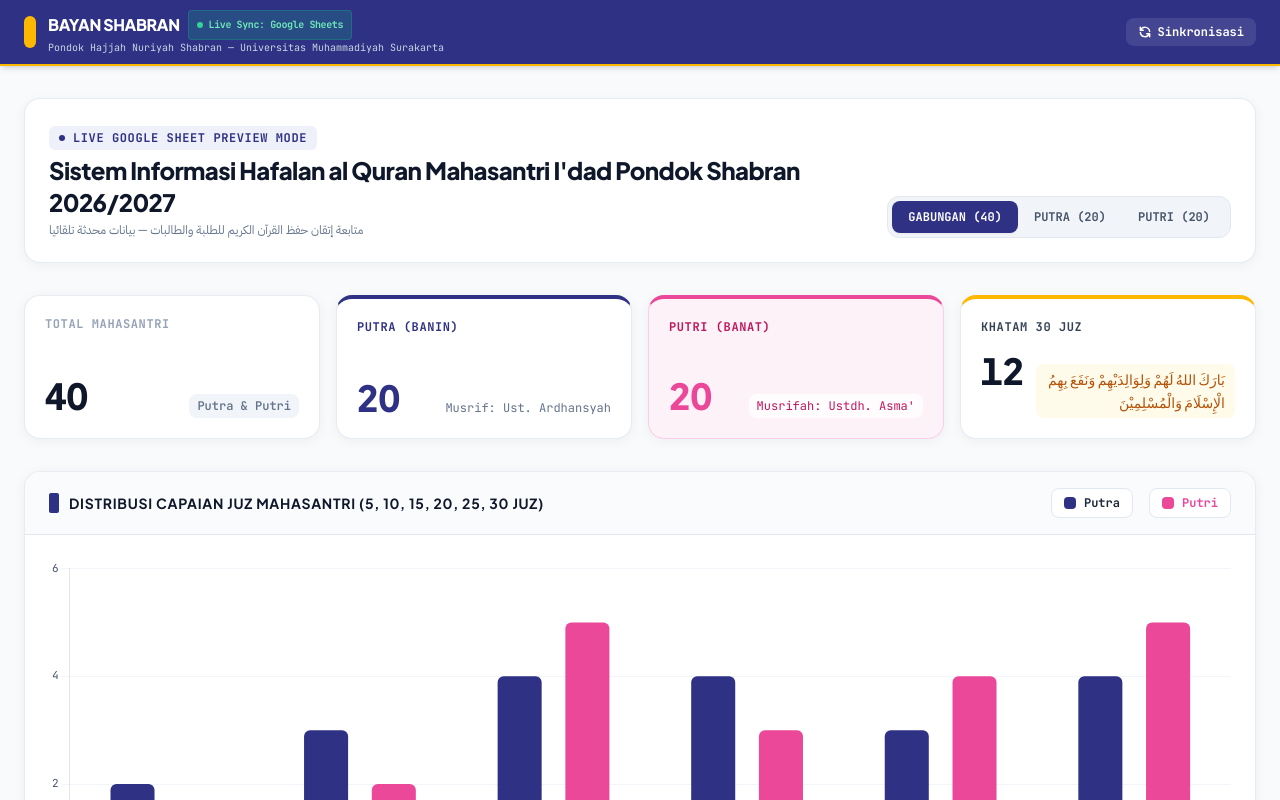
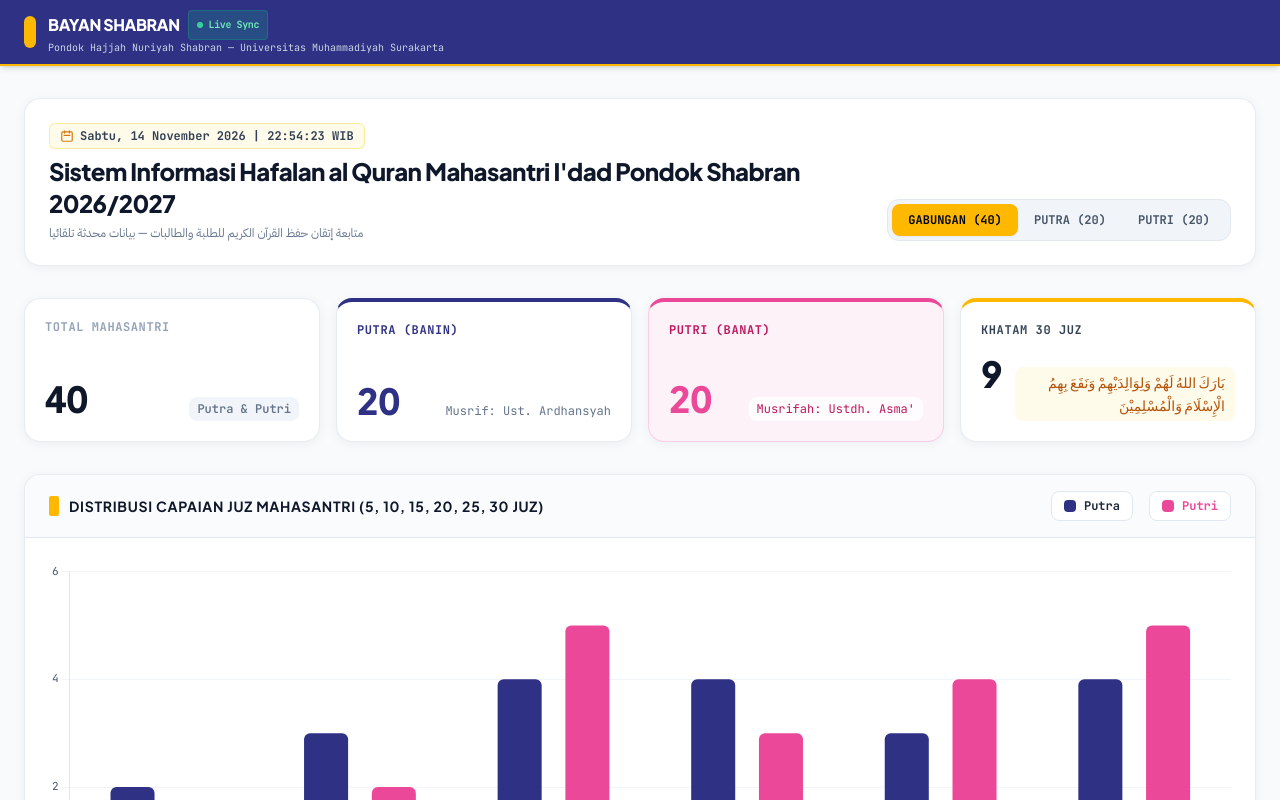
Before and after one commit to baiqlah/bayan-shabran, a plain HTML site: page index.html in a window 1280 px wide. Shown: the top 800 px of the page. Drawn offline with nearby package versions, Linux system fonts and the light colour scheme.

Commit message:
index.html

```diff
--- a/index.html
+++ b/index.html
@@ -82,19 +82,13 @@
                         <span>BAYAN SHABRAN</span>
                         <span class="px-2 py-0.5 bg-emerald-500/20 text-emerald-300 font-mono text-[10px] rounded border border-emerald-500/30 flex items-center gap-1.5">
                             <span class="w-1.5 h-1.5 rounded-full bg-emerald-400 animate-ping"></span>
-                            Live Sync: Google Sheets
+                            Live Sync
                         </span>
                     </div>
                     <div class="text-[10px] font-mono text-slate-300 hidden sm:block">Pondok Hajjah Nuriyah Shabran — Universitas Muhammadiyah Surakarta</div>
                 </div>
             </div>
 
-            <div class="flex items-center gap-2">
-                <button onclick="window.location.reload()" class="px-3 py-1.5 bg-white/10 hover:bg-white/20 text-white font-mono text-xs font-bold rounded-lg transition-colors flex items-center gap-1.5">
-                    <svg class="w-3.5 h-3.5" fill="none" stroke="currentColor" stroke-width="2.5" viewBox="0 0 24 24"><path stroke-linecap="round" stroke-linejoin="round" d="M4 4v5h.582m15.356 2A8.001 8.001 0 004.582 9m0 0H9m11 11v-5h-.581m0 0a8.003 8.003 0 01-15.357-2m15.357 2H15"/></svg>
-                    <span>Sinkronisasi</span>
-                </button>
-            </div>
         </div>
     </header>
 
@@ -103,10 +97,13 @@
 
         <!-- BANNER & FILTER TAMPILAN -->
         <div class="flex flex-col md:flex-row md:items-end justify-between gap-4 bg-white p-6 rounded-2xl shadow-card border border-slate-200/80">
-            <div class="space-y-1">
-                <div class="inline-flex items-center gap-2 text-xs font-mono font-bold text-ums-blue uppercase tracking-wider bg-ums-blueLight px-2.5 py-1 rounded-md">
-                    <span class="w-1.5 h-1.5 rounded-full bg-ums-blue"></span>
-                    Live Google Sheet Preview Mode
+            <div class="space-y-1.5">
+                <div class="flex flex-wrap items-center gap-2">
+                    <!-- Tampilan Jam & Tanggal untuk Mobile & Desktop -->
+                    <div class="inline-flex items-center gap-1.5 text-xs font-mono font-bold text-slate-700 bg-amber-50 border border-amber-200/80 px-2.5 py-1 rounded-md tabular-nums">
+                        <svg class="w-3.5 h-3.5 text-amber-600 shrink-0" fill="none" stroke="currentColor" stroke-width="2" viewBox="0 0 24 24"><path stroke-linecap="round" stroke-linejoin="round" d="M8 7V3m8 4V3m-9 8h10M5 21h14a2 2 0 002-2V7a2 2 0 00-2-2H5a2 2 0 00-2 2v12a2 2 0 002 2z"/></svg>
+                        <span id="liveClockBanner">Sabtu, 14 November 2026 | 00:00:00 WIB</span>
+                    </div>
                 </div>
                 <h1 class="text-xl sm:text-2xl font-extrabold text-slate-900 tracking-tight">
                     Sistem Informasi Hafalan al Quran Mahasantri I'dad Pondok Shabran 2026/2027
@@ -115,7 +112,7 @@
             </div>
 
             <div class="inline-flex p-1 bg-slate-100 rounded-xl border border-slate-200 shrink-0">
-                <button onclick="setMainViewMode('all')" id="btnViewAll" class="px-4 py-2 text-xs font-mono font-bold uppercase rounded-lg bg-ums-blue text-white shadow-sm transition-all">
+                <button onclick="setMainViewMode('all')" id="btnViewAll" class="px-4 py-2 text-xs font-mono font-bold uppercase rounded-lg bg-ums-gold text-slate-950 shadow-sm transition-all">
                     Gabungan (40)
                 </button>
                 <button onclick="setMainViewMode('L')" id="btnViewL" class="px-4 py-2 text-xs font-mono font-bold uppercase rounded-lg text-slate-600 hover:text-slate-900 transition-all">
@@ -128,54 +125,53 @@
         </div>
 
         <!-- 1. KARTU RINGKASAN STATISTIK -->
-        <section class="grid grid-cols-2 lg:grid-cols-4 gap-4">
-            <div class="bg-white p-5 rounded-2xl shadow-card border border-slate-200/80 flex flex-col justify-between">
+        <section id="statsSection" class="grid grid-cols-2 lg:grid-cols-4 gap-4">
+            <div id="cardStatTotal" class="bg-white p-5 rounded-2xl shadow-card border border-slate-200/80 flex flex-col justify-between">
                 <span class="text-xs font-mono font-bold uppercase tracking-wider text-slate-400">Total Mahasantri</span>
                 <div class="mt-4 flex items-baseline justify-between">
-                    <span class="text-3xl sm:text-4xl font-extrabold text-slate-900 tabular-nums">40</span>
-                    <span class="text-xs font-mono font-semibold text-slate-500 bg-slate-100 px-2 py-1 rounded-lg">Putra & Putri</span>
+                    <span id="statTotalCount" class="text-3xl sm:text-4xl font-extrabold text-slate-900 tabular-nums">40</span>
+                    <span id="statTotalLabel" class="text-xs font-mono font-semibold text-slate-500 bg-slate-100 px-2 py-1 rounded-lg">Putra & Putri</span>
                 </div>
             </div>
-            <div class="bg-white p-5 rounded-2xl shadow-card border border-slate-200/80 flex flex-col justify-between border-t-4 border-t-ums-blue">
+            <div id="cardStatPutra" class="bg-white p-5 rounded-2xl shadow-card border border-slate-200/80 flex flex-col justify-between border-t-4 border-t-ums-blue">
                 <span class="text-xs font-mono font-bold uppercase tracking-wider text-ums-blue">Putra (Banin)</span>
                 <div class="mt-4 flex items-baseline justify-between">
                     <span class="text-3xl sm:text-4xl font-extrabold text-ums-blue tabular-nums">20</span>
                     <span class="text-xs font-mono text-slate-500">Musrif: Ust. Ardhansyah</span>
                 </div>
             </div>
-            <div class="bg-putri-light p-5 rounded-2xl shadow-card border border-putri-border flex flex-col justify-between border-t-4 border-t-putri-main">
+            <div id="cardStatPutri" class="bg-putri-light p-5 rounded-2xl shadow-card border border-putri-border flex flex-col justify-between border-t-4 border-t-putri-main">
                 <span class="text-xs font-mono font-bold uppercase tracking-wider text-putri-dark">Putri (Banat)</span>
                 <div class="mt-4 flex items-baseline justify-between">
                     <span class="text-3xl sm:text-4xl font-extrabold text-putri-main tabular-nums">20</span>
                     <span class="text-xs font-mono text-putri-dark bg-white/80 px-2 py-1 rounded-lg">Musrifah: Ustdh. Asma'</span>
                 </div>
             </div>
-            <div class="bg-white p-5 rounded-2xl shadow-card border border-slate-200/80 flex flex-col justify-between border-t-4 border-t-ums-gold">
+            <div id="cardStatKhatam" class="bg-white p-5 rounded-2xl shadow-card border border-slate-200/80 flex flex-col justify-between border-t-4 border-t-ums-gold">
                 <span class="text-xs font-mono font-bold uppercase tracking-wider text-slate-700">Khatam 30 Juz</span>
                 <div class="mt-4 flex items-baseline justify-between gap-3">
-                    <span id="statKhatamCount" class="text-3xl sm:text-4xl font-extrabold text-slate-900 tabular-nums">12</span>
+                    <span id="statKhatamCount" class="text-3xl sm:text-4xl font-extrabold text-slate-900 tabular-nums">9</span>
                     <span dir="rtl" lang="ar" class="text-sm text-right text-amber-700 bg-amber-50 px-2.5 py-1 rounded-lg leading-relaxed">
                     بَارَكَ اللهُ لَهُمْ وَلِوَالِدَيْهِمْ وَنَفَعَ بِهِمُ الْإِسْلَامَ وَالْمُسْلِمِيْنَ</span>
                 </div>
             </div>
-
         </section>
 
         <!-- 2. GRAFIK DISTRIBUSI & MATRIKS JUZ (5, 10, 15, 20, 25, 30 JUZ) -->
         <section class="bg-white rounded-2xl shadow-card border border-slate-200/80 overflow-hidden">
             <div class="px-6 py-4 bg-slate-50/80 border-b border-slate-200 flex flex-col sm:flex-row items-start sm:items-center justify-between gap-3">
                 <div class="flex items-center gap-2.5">
-                    <div class="w-2.5 h-5 bg-ums-blue rounded-sm"></div>
+                    <div id="chartAccentBar" class="w-2.5 h-5 bg-ums-blue rounded-sm"></div>
                     <h2 class="text-sm font-bold uppercase tracking-wider text-slate-900">
                         Distribusi Capaian Juz Mahasantri (5, 10, 15, 20, 25, 30 Juz)
                     </h2>
                 </div>
                 <div class="flex items-center gap-4 font-mono text-xs">
-                    <div class="flex items-center gap-2 bg-white px-3 py-1.5 rounded-lg border border-slate-200 shadow-xs">
+                    <div id="legendPutra" class="flex items-center gap-2 bg-white px-3 py-1.5 rounded-lg border border-slate-200 shadow-xs">
                         <span class="w-3 h-3 rounded bg-ums-blue inline-block"></span>
                         <span class="text-slate-800 font-bold">Putra</span>
                     </div>
-                    <div class="flex items-center gap-2 bg-white px-3 py-1.5 rounded-lg border border-slate-200 shadow-xs">
+                    <div id="legendPutri" class="flex items-center gap-2 bg-white px-3 py-1.5 rounded-lg border border-slate-200 shadow-xs">
                         <span class="w-3 h-3 rounded bg-putri-main inline-block"></span>
                         <span class="text-putri-main font-bold">Putri</span>
                     </div>
@@ -378,8 +374,37 @@
         let mainViewMode = 'all';
         let chartInstance = null;
 
+        function updateLiveClock() {
+            const now = new Date();
+            const hariList = ['Minggu', 'Senin', 'Selasa', 'Rabu', 'Kamis', 'Jumat', 'Sabtu'];
+            const bulanList = ['Januari', 'Februari', 'Maret', 'April', 'Mei', 'Juni', 'Juli', 'Agustus', 'September', 'Oktober', 'November', 'Desember'];
+
+            // Konversi ke waktu WIB (UTC+7)
+            const utc = now.getTime() + (now.getTimezoneOffset() * 60000);
+            const wibTime = new Date(utc + (7 * 3600000));
+
+            const hari = hariList[wibTime.getDay()];
+            const tanggal = String(wibTime.getDate()).padStart(2, '0');
+            const bulan = bulanList[wibTime.getMonth()];
+            const tahun = wibTime.getFullYear();
+
+            const jam = String(wibTime.getHours()).padStart(2, '0');
+            const menit = String(wibTime.getMinutes()).padStart(2, '0');
+            const detik = String(wibTime.getSeconds()).padStart(2, '0');
+
+            const formatted = `${hari}, ${tanggal} ${bulan} ${tahun} | ${jam}:${menit}:${detik} WIB`;
+
+            const headerEl = document.getElementById('liveClockHeader');
+            const bannerEl = document.getElementById('liveClockBanner');
+            if (headerEl) headerEl.textContent = formatted;
+            if (bannerEl) bannerEl.textContent = formatted;
+        }
+
         window.addEventListener('DOMContentLoaded', () => {
-            refreshAll();
+            updateLiveClock();
+            setInterval(updateLiveClock, 1000);
+            setMainViewMode('all');
+            renderTop5();
         });
 
         function refreshAll() {
@@ -447,23 +472,36 @@
             const totalP = countsP.reduce((a,b)=>a+b,0);
             const totalAll = JUZ_TIERS.map((_, i) => countsL[i] + countsP[i]);
 
-            document.getElementById('matrixTableBody').innerHTML = `
+            let matrixRowsHTML = '';
+            if (mainViewMode === 'all' || mainViewMode === 'L') {
+                matrixRowsHTML += `
                     <tr class="bg-white hover:bg-slate-50 transition-colors">
                         <td class="py-3 px-6 border-r border-slate-200 font-bold text-ums-blue">PUTRA (BANIN)</td>
                         ${countsL.map((c, i) => `<td class="py-3 px-4 text-center border-r border-slate-200 ${i===5?'bg-amber-50 font-bold text-slate-900':'text-ums-blue'}">${c}</td>`).join('')}
                         <td class="py-3 px-6 text-center font-extrabold text-ums-blue">${totalL}</td>
                     </tr>
+                `;
+            }
+            if (mainViewMode === 'all' || mainViewMode === 'P') {
+                matrixRowsHTML += `
                     <tr class="bg-putri-light hover:bg-pink-50/80 transition-colors">
                         <td class="py-3 px-6 border-r border-slate-200 font-bold text-putri-dark">PUTRI (BANAT)</td>
                         ${countsP.map((c, i) => `<td class="py-3 px-4 text-center border-r border-slate-200 ${i===5?'bg-pink-100 font-bold text-slate-900':'text-putri-main'}">${c}</td>`).join('')}
                         <td class="py-3 px-6 text-center font-extrabold text-putri-main">${totalP}</td>
                     </tr>
+                `;
+            }
+            if (mainViewMode === 'all') {
+                matrixRowsHTML += `
                     <tr class="bg-slate-100 font-bold text-slate-900 border-t-2 border-slate-200">
                         <td class="py-3 px-6 border-r border-slate-200">TOTAL</td>
                         ${totalAll.map((c, i) => `<td class="py-3 px-4 text-center border-r border-slate-200 ${i===5?'bg-ums-gold/20 font-extrabold':''}">${c}</td>`).join('')}
                         <td class="py-3 px-6 text-center font-extrabold">${totalL + totalP}</td>
                     </tr>
                 `;
+            }
+
+            document.getElementById('matrixTableBody').innerHTML = matrixRowsHTML;
         }
 
         function renderTop5() {
@@ -494,14 +532,66 @@
 
         function setMainViewMode(mode) {
             mainViewMode = mode;
-            ['all', 'L', 'P'].forEach(m => {
-                const btn = document.getElementById(`btnView${m.charAt(0).toUpperCase() + m.slice(1)}`);
-                if (m === mode) {
-                    btn.className = 'px-4 py-2 text-xs font-mono font-bold uppercase rounded-lg bg-ums-blue text-white shadow-sm transition-all';
-                } else {
-                    btn.className = 'px-4 py-2 text-xs font-mono font-bold uppercase rounded-lg text-slate-600 hover:text-slate-900 transition-all';
+
+            const btnAll = document.getElementById('btnViewAll');
+            const btnL = document.getElementById('btnViewL');
+            const btnP = document.getElementById('btnViewP');
+            const inactiveClass = 'px-4 py-2 text-xs font-mono font-bold uppercase rounded-lg text-slate-600 hover:text-slate-900 transition-all';
+
+            btnAll.className = mode === 'all'
+                ? 'px-4 py-2 text-xs font-mono font-bold uppercase rounded-lg bg-ums-gold text-slate-950 shadow-sm transition-all'
+                : inactiveClass;
+            btnL.className = mode === 'L'
+                ? 'px-4 py-2 text-xs font-mono font-bold uppercase rounded-lg bg-ums-blue text-white shadow-sm transition-all'
+                : inactiveClass;
+            btnP.className = mode === 'P'
+                ? 'px-4 py-2 text-xs font-mono font-bold uppercase rounded-lg bg-putri-main text-white shadow-sm transition-all'
+                : inactiveClass;
+
+            // Update Kartu Statistik berdasarkan Mode
+            const statsSection = document.getElementById('statsSection');
+            const cardPutra = document.getElementById('cardStatPutra');
+            const cardPutri = document.getElementById('cardStatPutri');
+            const statTotalCount = document.getElementById('statTotalCount');
+            const statTotalLabel = document.getElementById('statTotalLabel');
+            const statKhatamCount = document.getElementById('statKhatamCount');
+            const legendPutra = document.getElementById('legendPutra');
+            const legendPutri = document.getElementById('legendPutri');
+            const chartAccentBar = document.getElementById('chartAccentBar');
+
+            const activeData = mode === 'all' ? mahasantriData : mahasantriData.filter(s => s.gender === mode);
+            const khatamCount = activeData.filter(s => s.juzCategory === 30).length;
+            statTotalCount.textContent = activeData.length;
+            statKhatamCount.textContent = khatamCount;
+
+            if (mode === 'all') {
+                cardPutra.classList.remove('hidden');
+                cardPutri.classList.remove('hidden');
+                statsSection.className = 'grid grid-cols-2 lg:grid-cols-4 gap-4';
+                statTotalLabel.textContent = 'Putra & Putri';
+                statTotalLabel.className = 'text-xs font-mono font-semibold text-slate-500 bg-slate-100 px-2 py-1 rounded-lg';
+                legendPutra.classList.remove('hidden');
+                legendPutri.classList.remove('hidden');
+                chartAccentBar.className = 'w-2.5 h-5 bg-ums-gold rounded-sm';
+            } else if (mode === 'L') {
+                cardPutra.classList.remove('hidden');
+                cardPutri.classList.add('hidden');
+                statsSection.className = 'grid grid-cols-1 md:grid-cols-3 gap-4';
+                statTotalLabel.textContent = 'Khusus Putra';
+                statTotalLabel.className = 'text-xs font-mono font-semibold text-ums-blue bg-ums-blueLight px-2 py-1 rounded-lg';
+                legendPutra.classList.remove('hidden');
+                legendPutri.classList.add('hidden');
+                chartAccentBar.className = 'w-2.5 h-5 bg-ums-blue rounded-sm';
+            } else if (mode === 'P') {
+                cardPutra.classList.add('hidden');
+                cardPutri.classList.remove('hidden');
+                statsSection.className = 'grid grid-cols-1 md:grid-cols-3 gap-4';
+                statTotalLabel.textContent = 'Khusus Putri';
+                statTotalLabel.className = 'text-xs font-mono font-semibold text-putri-dark bg-putri-header px-2 py-1 rounded-lg';
+                legendPutra.classList.add('hidden');
+                legendPutri.classList.remove('hidden');
+                chartAccentBar.className = 'w-2.5 h-5 bg-putri-main rounded-sm';
             }
-            });
 
             const boxL = document.getElementById('boxTopPutra');
             const boxP = document.getElementById('boxTopPutri');
@@ -517,7 +607,9 @@
                 boxL.classList.add('hidden'); boxP.classList.remove('hidden');
                 sec.className = 'grid grid-cols-1 gap-6';
             }
+
             renderChartAndMatrix();
+            renderLiveTable();
         }
 
         function renderLiveTable() {
@@ -526,6 +618,10 @@
             const itqanVal = document.getElementById('filterItqan').value;
 
             const filtered = mahasantriData.filter(s => {
+                // Filter Mode Tampilan Utama (Gabungan / Putra / Putri)
+                if (mainViewMode !== 'all' && s.gender !== mainViewMode) {
+                    return false;
+                }
                 // Filter Pencarian Nama / NIM
                 if (q && !s.name.toLowerCase().includes(q) && !s.id.toLowerCase().includes(q) && !s.nameArab.includes(q)) {
                     return false;
```
Lines whose indentation alone changed are shown as unchanged.
